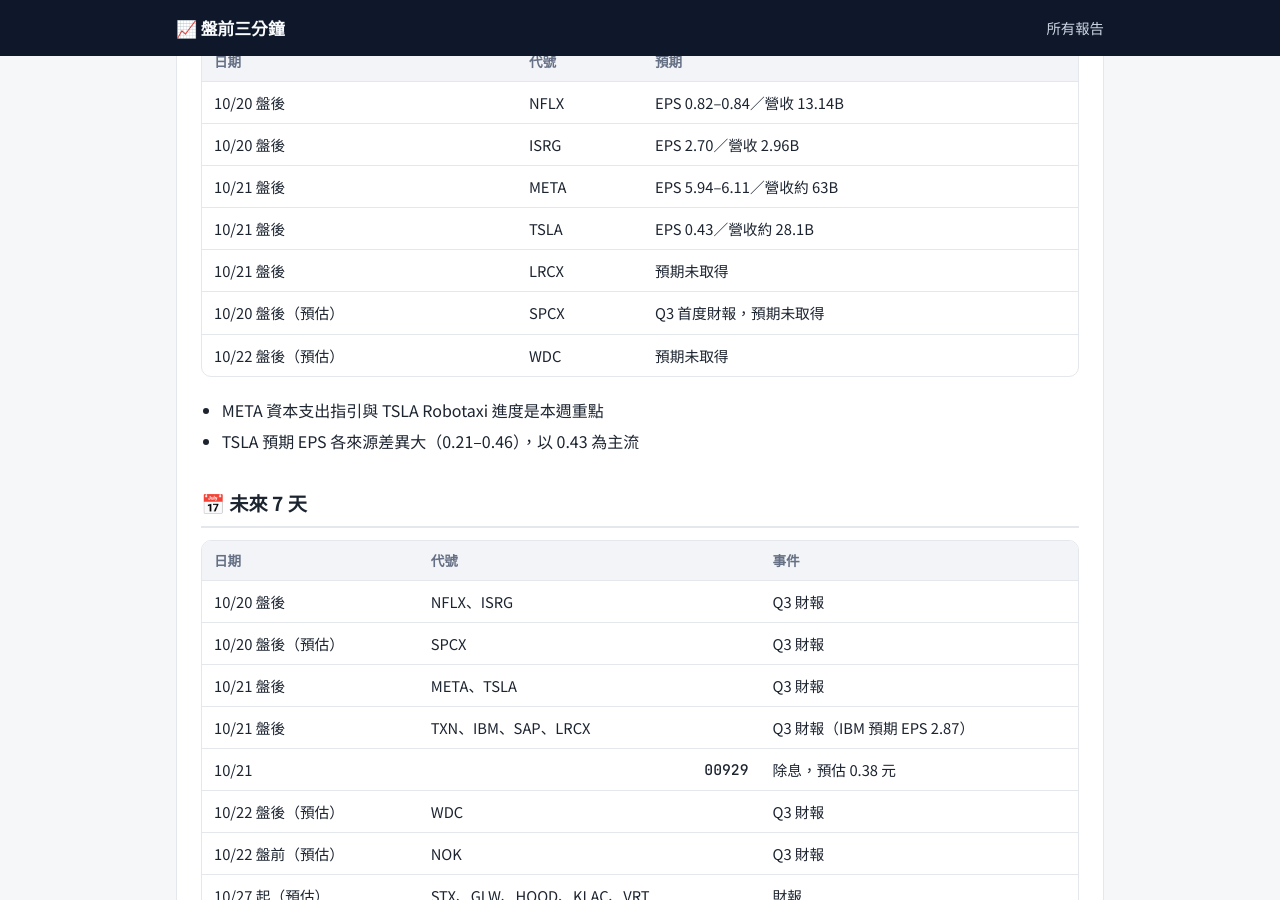
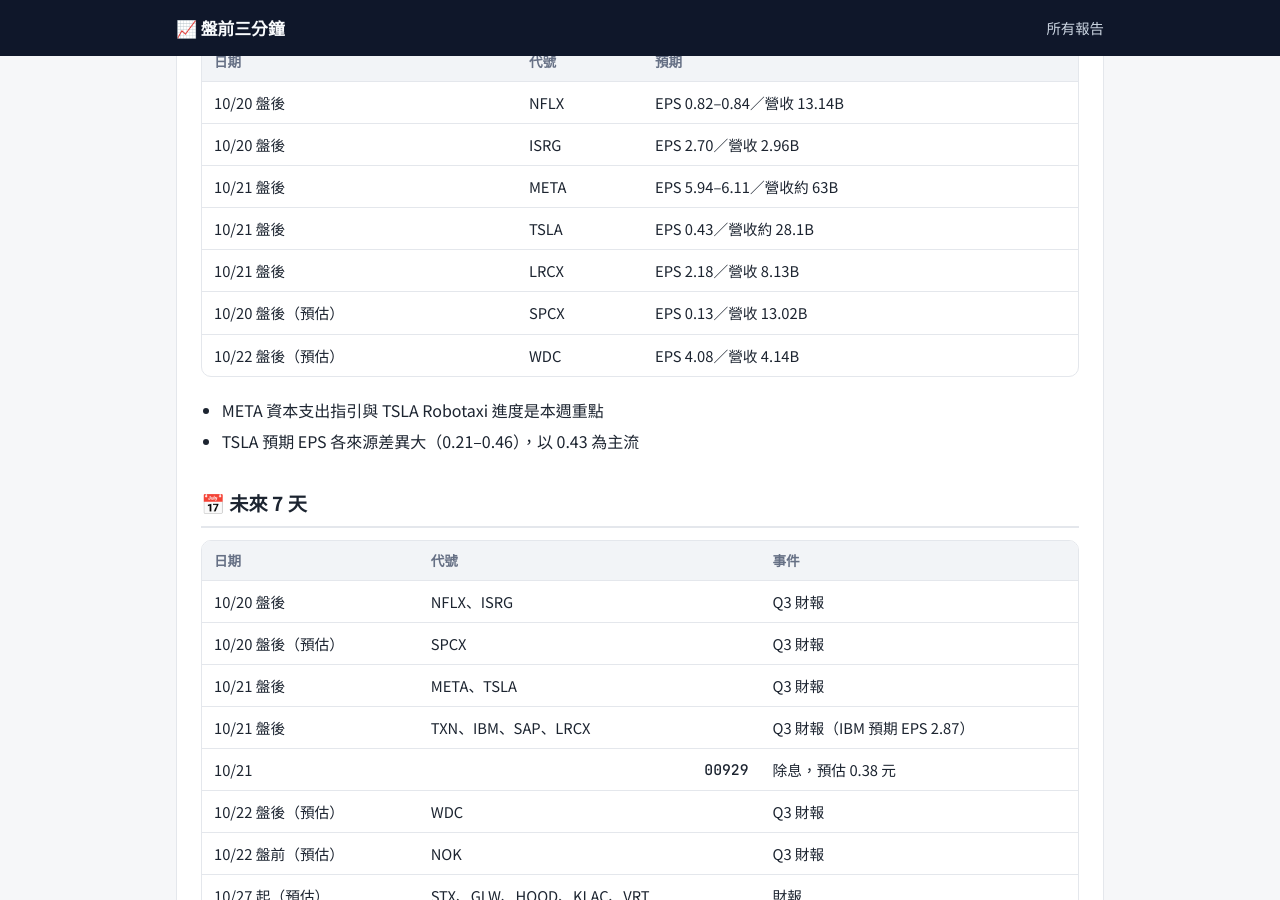
Before and after one commit to Hero7749/daily-report, a Jekyll site: the page built from _posts/2026-10-19-market.md, in a window 1280 px wide and 900 px high, scrolled down 2143 px. Built offline with Jekyll 4.4.1, drawn with Linux system fonts in a browser that asks for light colours.

Commit message:
更新 2026-10-19 投資市場摘要（補上財報市場預期）

```diff
--- a/_posts/2026-10-19-market.md
+++ b/_posts/2026-10-19-market.md
@@ -68,9 +68,9 @@ kind: 日報
 | 10/20 盤後 | ISRG | EPS 2.70／營收 2.96B |
 | 10/21 盤後 | META | EPS 5.94–6.11／營收約 63B |
 | 10/21 盤後 | TSLA | EPS 0.43／營收約 28.1B |
-| 10/21 盤後 | LRCX | 預期未取得 |
-| 10/20 盤後（預估） | SPCX | Q3 首度財報，預期未取得 |
-| 10/22 盤後（預估） | WDC | 預期未取得 |
+| 10/21 盤後 | LRCX | EPS 2.18／營收 8.13B |
+| 10/20 盤後（預估） | SPCX | EPS 0.13／營收 13.02B |
+| 10/22 盤後（預估） | WDC | EPS 4.08／營收 4.14B |
 
 - META 資本支出指引與 TSLA Robotaxi 進度是本週重點
 - TSLA 預期 EPS 各來源差異大（0.21–0.46），以 0.43 為主流
```
